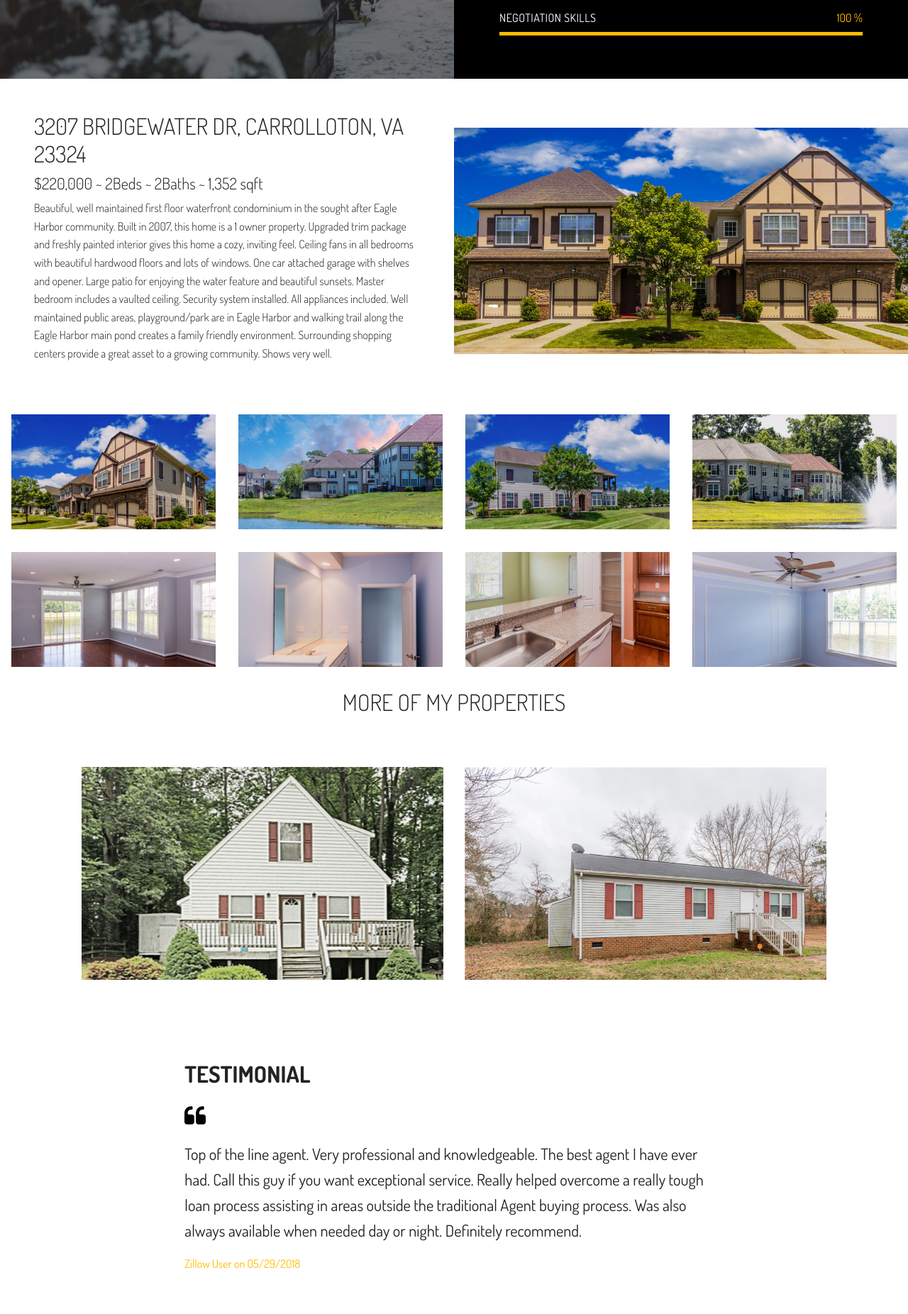
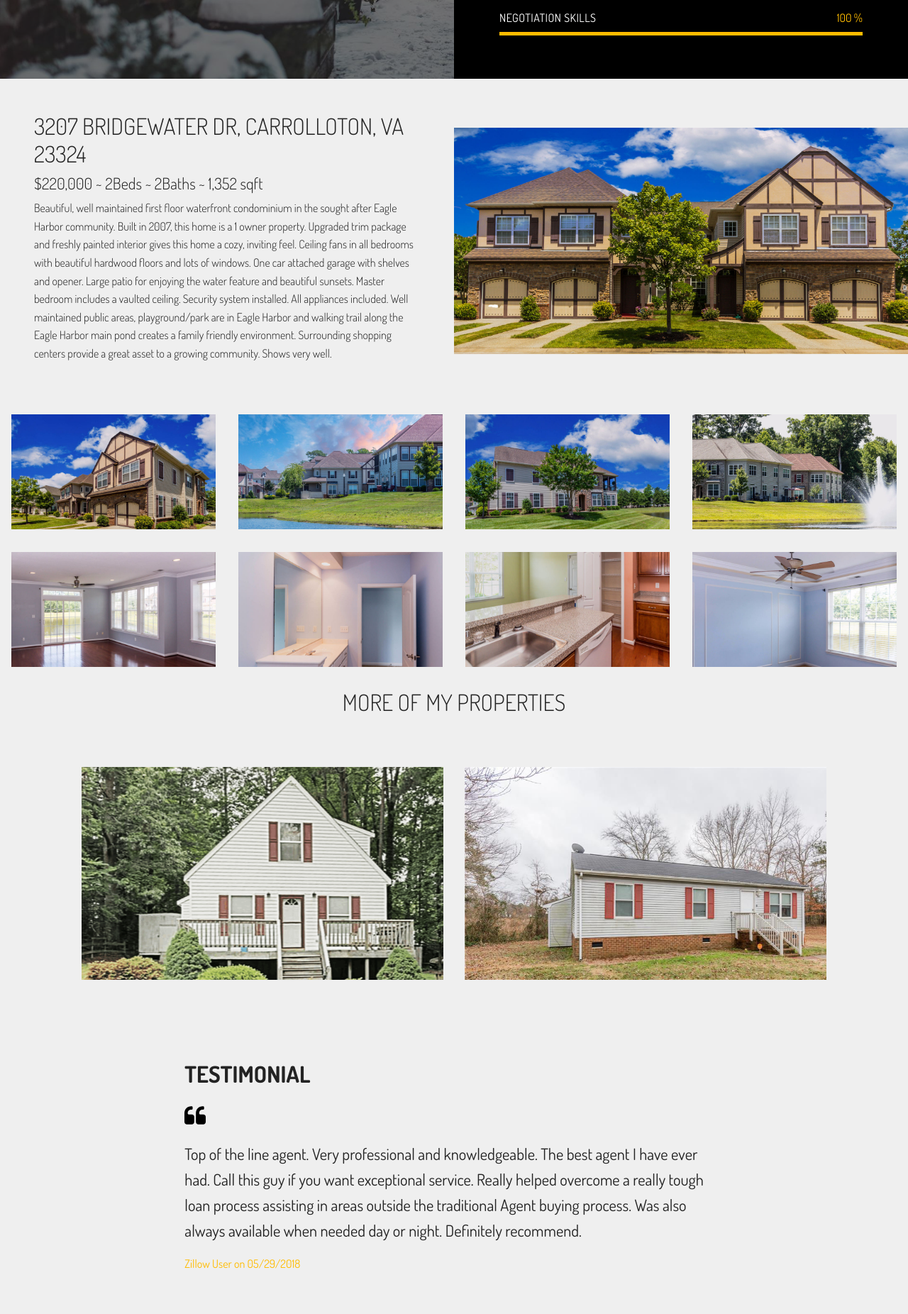
Before and after one commit to VividEFX/AJ_Suvari, a plain HTML site: page index.html in a window 1280 px wide. Shown: the part 1597-3449 px from the top of the page at 71% size. Drawn offline with nearby package versions, Linux system fonts and the light colour scheme; a script that the page names is missing; files whose address does not match are found by name.

Commit message:
create github pages

```diff
--- a/assets/mobirise/css/mbr-additional.css
+++ b/assets/mobirise/css/mbr-additional.css
@@ -1398,7 +1398,7 @@ body {
 .cid-qVmtONHX3V {
   padding-top: 0px;
   padding-bottom: 0px;
-  background-color: #ffffff;
+  background-color: #efefef;
 }
 .cid-qVmtONHX3V .icon-transition span {
   padding: 0.1rem 0.9rem;
@@ -1479,7 +1479,7 @@ body {
 .cid-qVmotVr7CQ {
   padding-top: 0px;
   padding-bottom: 0px;
-  background-color: #ffffff;
+  background-color: #efefef;
 }
 .cid-qVmotVr7CQ .mbr-slider .carousel-control {
   background: #1b1b1b;
@@ -1541,7 +1541,7 @@ body {
 .cid-qVrmjpRycB {
   padding-top: 15px;
   padding-bottom: 30px;
-  background-color: #ffffff;
+  background-color: #efefef;
 }
 .cid-qVrmjpRycB .mbr-section-subtitle {
   color: #767676;
@@ -1631,7 +1631,7 @@ body {
 .cid-qVrPlqu7tt {
   padding-top: 60px;
   padding-bottom: 60px;
-  background-color: #ffffff;
+  background-color: #efefef;
 }
 .cid-qVrPlqu7tt .container-fluid {
   padding: 0 3rem;
--- a/index.html
+++ b/index.html
@@ -365,7 +365,7 @@
             <div class="media-container-column col-lg-8" data-form-type="formoid">
                     <div data-form-alert="" hidden="">Thanks for filling out the form!</div>
 
-                    <form class="mbr-form" action="https://mobirise.com/" method="post" data-form-title="Mobirise Form"><input type="hidden" name="email" data-form-email="true" value="vYA1NBKSjFyGq1PsWDQrB2+3HyZHsQwvbYptET3pYa40s7XrfjFs3YLLml6wB7FjDMbz1PhJUbwWwhVsl6zzAxo9G0mPSKuOKOwUQidejerlvZyJc0Dpl5ZWTnUXv4Vk" data-form-field="Email">
+                    <form class="mbr-form" action="https://mobirise.com/" method="post" data-form-title="Mobirise Form"><input type="hidden" name="email" data-form-email="true" value="5zkbBzB7aGLJvtIjJzpi4gOQY2t+GvvXE0k31klXwoU+CGd6WQqrHf75LtqT4lRU4sI3FHVH01GsyJgJ4xgbnYAIWavYFG/LbFHEJ4IkDWfI6/2EofJcRDyncz51uo0v" data-form-field="Email">
                         <div class="row row-sm-offset">
                             <div class="col-md-4 multi-horizontal" data-for="name">
                                 <div class="form-group">
```
Also changed, not shown: assets/images/hashes.json (+1 -1 lines), 1 other file.
